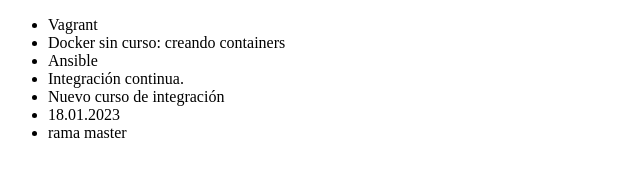
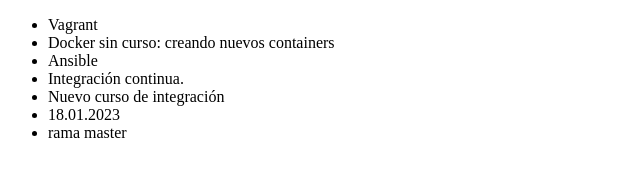
Before and after one commit to tanometro/test-git, a plain HTML site: page a.html in a window 1280 px wide. Shown: the full height of the page, 0-640 px from the left. Drawn offline with Linux system fonts and the light colour scheme.

Commit message:
nuevos cursos

```diff
--- a/a.html
+++ b/a.html
@@ -7,7 +7,7 @@
 <body>
      <ul>
          <li> Vagrant </li>
-         <li> Docker sin curso: creando containers</li>
+         <li> Docker sin curso: creando nuevos containers</li>
          <li> Ansible </li>
          <li> Integración continua. </li>
          <li> Nuevo curso de integración</li>
```
